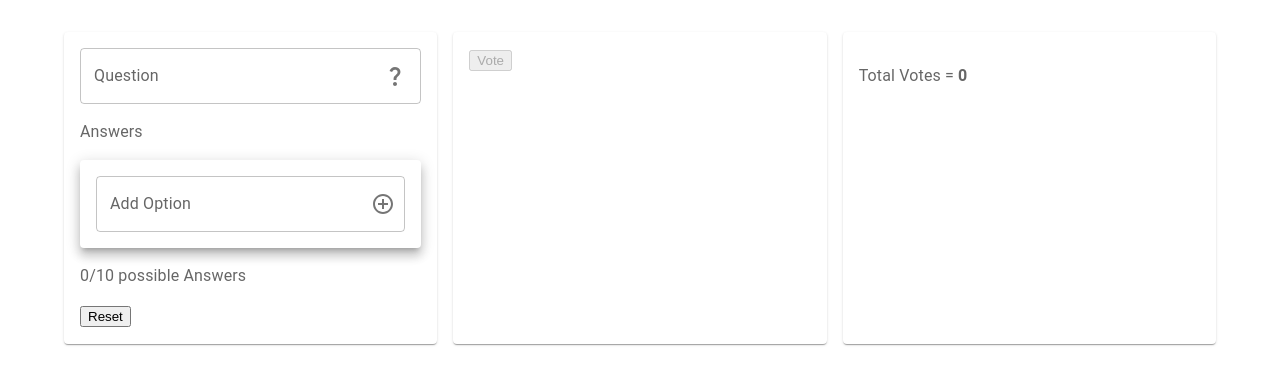
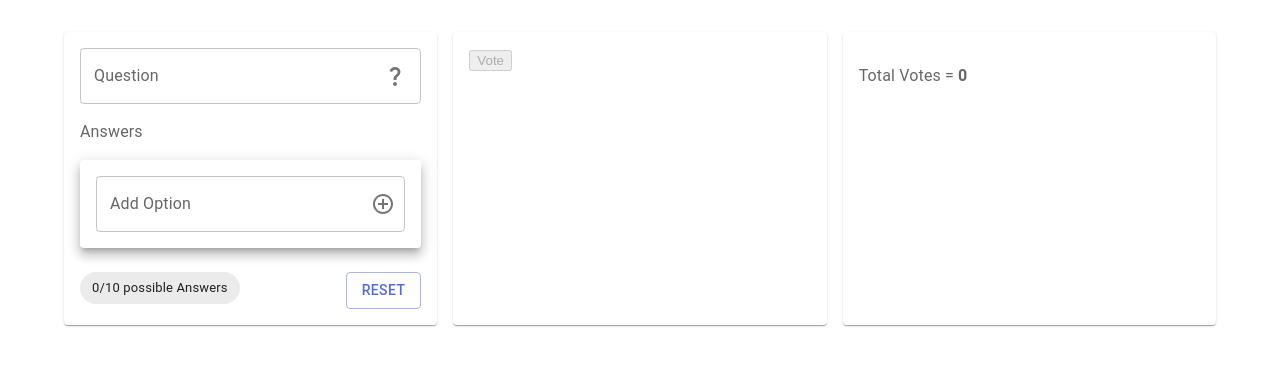
Before and after one commit to ahakem/single-page-poll, a React (Create React App) app: page / in a window 1280 px wide. Shown: the top 384 px of the page. Built offline with nearby package versions, Linux system fonts and the light colour scheme.

Commit message:
styling adding answer

```diff
--- a/src/components/poll/CreatePoll.js
+++ b/src/components/poll/CreatePoll.js
@@ -1,8 +1,18 @@
 import React, { useRef } from 'react'
-import {InputAdornment, IconButton, Box, TextField, Typography, Paper} from '@mui/material';
+import {
+  InputAdornment,
+  IconButton,
+  Box,
+  TextField,
+  Typography,
+  Paper,
+  Chip,
+  Button
+} from '@mui/material';
 import QuestionMarkIcon from '@mui/icons-material/QuestionMark';
 import DeleteOutlineIcon from '@mui/icons-material/DeleteOutline';
 import AddCircleOutlineIcon from '@mui/icons-material/AddCircleOutline';
+import { display } from '@mui/system';
 export default function CreatePoll(props) {
   const {
     onQuestionChange,
@@ -21,7 +31,6 @@ export default function CreatePoll(props) {
 
   return (
     <>
-      <div>
       <TextField
         label="Question"
         value={state.question}
@@ -89,9 +98,10 @@ export default function CreatePoll(props) {
           </Box>
         </Paper>
       }
-        <p>{Object.keys(state.options).length}/10 possible Answers</p>
-      </div>
-      <button onClick={onResetData}>Reset</button>
+      <Box mt={3} sx={{ display: 'flex', justifyContent: 'space-between' }}>
+        <Chip label={`${Object.keys(state.options).length}/10 possible Answers`} />
+        <Button variant='outlined' onClick={onResetData}>Reset</Button>
+      </Box>
     </>
   )
 }
```
Lines whose indentation alone changed are shown as unchanged.
